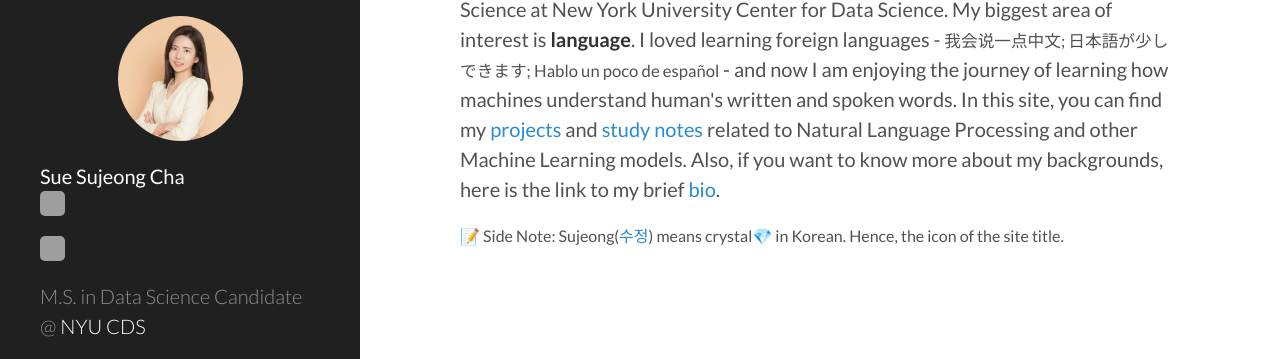
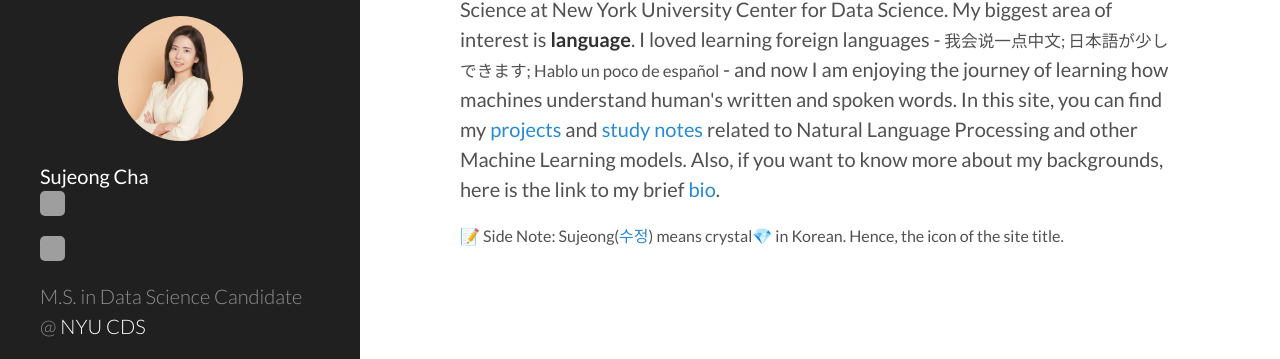
Before and after one commit to sujeongcha/sujeongcha.github.io, a Jekyll site: the page built from index.html, in a window 1280 px wide. Shown: the part 294-653 px from the top of the page. Built offline with Jekyll 4.4.1, drawn with Linux system fonts in a browser that asks for light colours; the list of posts is cut into pages by our own code; grey boxes are pictures that could not be loaded.

Commit message:
Update _config.yml

```diff
--- a/_config.yml
+++ b/_config.yml
@@ -7,7 +7,7 @@ permalink:        pretty
 ## relative_permalinks: true
 
 # Setup
-title:            Sue Sujeong Cha
+title:            Sujeong Cha
 tagline:          'Data Scientist'
 description:      'M.S. in Data Science Candidate @ <a href="https://cds.nyu.edu/">NYU CDS</a>'
 url:              https://sujeongcha.github.io/
```
